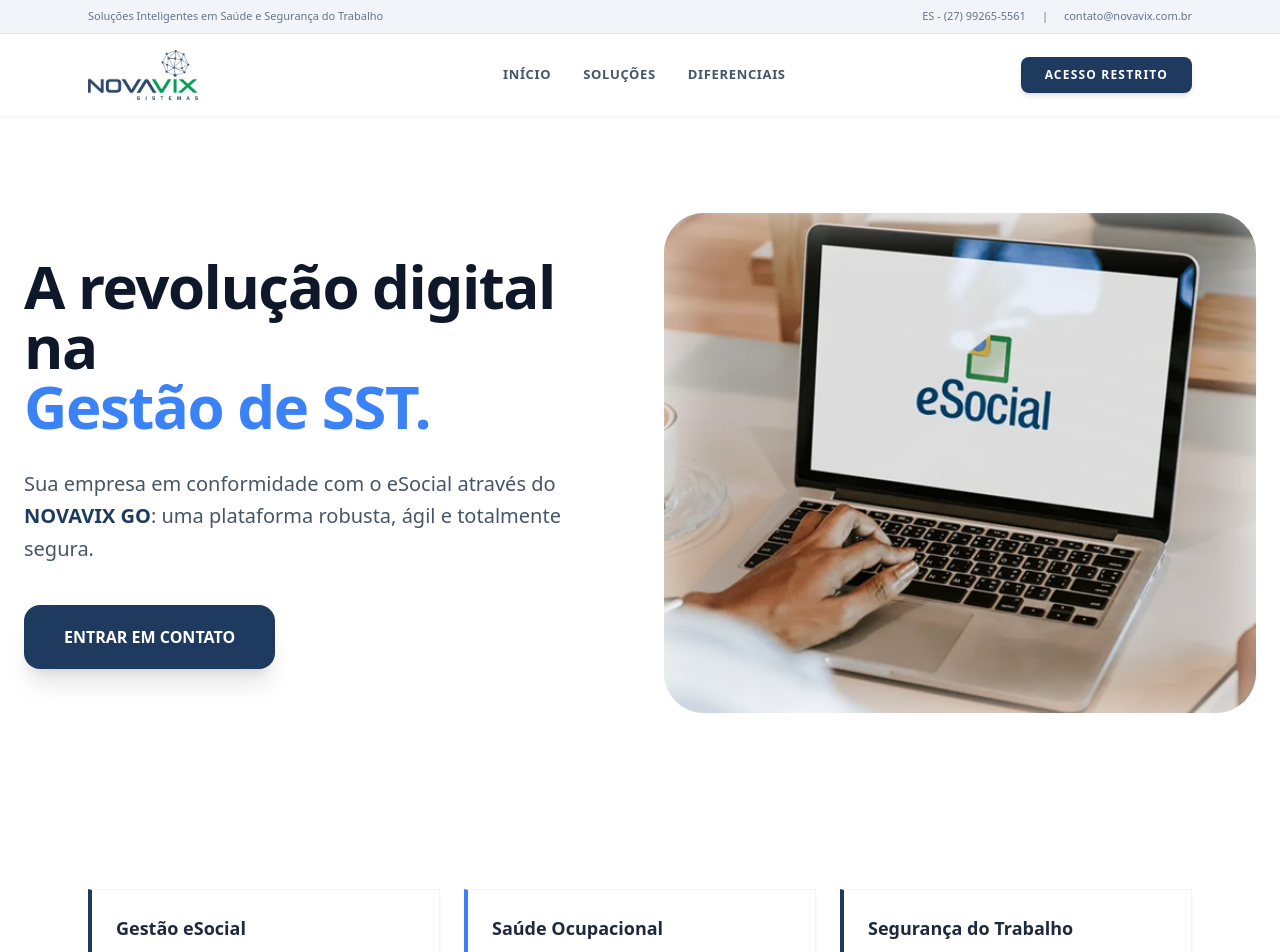
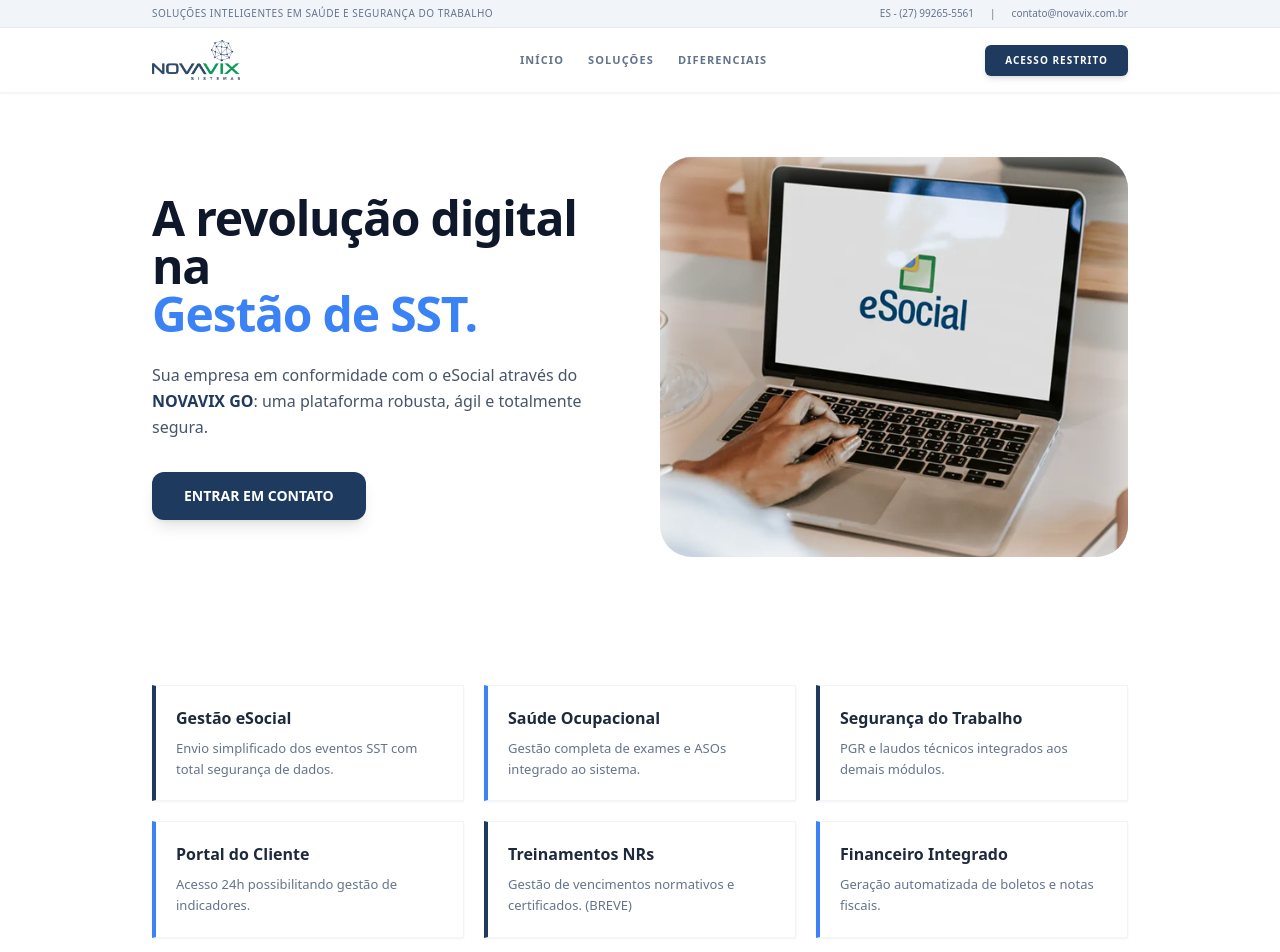
Before and after one commit to InfraNvix/novavix-site, a Next.js app: page / in a window 1280 px wide. Shown: the top 952 px of the page. Built offline with nearby package versions, Linux system fonts and the light colour scheme.

Commit message:
Update page.tsx

```diff
--- a/app/page.tsx
+++ b/app/page.tsx
@@ -7,10 +7,10 @@ export default function HomePage() {
 
   return (
     <div className="min-h-screen bg-white font-sans text-slate-800 overflow-x-hidden">
-      {/* BARRA SUPERIOR */}
-      <div className="bg-slate-100 border-b border-slate-200 py-2 text-[11px] font-medium text-slate-500">
-        <div className="max-w-6xl mx-auto px-6 flex justify-between items-center gap-4">
-          <span className="truncate">Soluções Inteligentes em Saúde e Segurança do Trabalho</span>
+      {/* BARRA SUPERIOR - MAIS COMPACTA */}
+      <div className="bg-slate-100 border-b border-slate-200 py-1.5 text-[10px] font-medium text-slate-500">
+        <div className="max-w-5xl mx-auto px-6 flex justify-between items-center gap-4">
+          <span className="truncate uppercase tracking-wider">Soluções Inteligentes em Saúde e Segurança do Trabalho</span>
           <div className="flex gap-4 shrink-0">
             <span>ES - (27) 99265-5561</span>
             <span className="hidden md:inline">|</span>
@@ -19,10 +19,10 @@ export default function HomePage() {
         </div>
       </div>
 
-      {/* HEADER */}
+      {/* HEADER - ALTURA REDUZIDA */}
       <nav className="bg-white border-b border-slate-100 sticky top-0 z-50 shadow-sm">
-        <div className="max-w-6xl mx-auto px-6 py-4 flex justify-between items-center">
-          <div className="relative w-[180px] h-[50px]">
+        <div className="max-w-5xl mx-auto px-6 py-3 flex justify-between items-center">
+          <div className="relative w-[150px] h-[40px]">
             <Image
               src="/logo-novavix.png"
               alt="Novavix"
@@ -32,7 +32,7 @@ export default function HomePage() {
             />
           </div>
 
-          <div className="hidden lg:flex gap-8 text-[13px] font-bold uppercase tracking-wider text-slate-600">
+          <div className="hidden lg:flex gap-6 text-[11px] font-bold uppercase tracking-widest text-slate-500">
             <Link href="#" className="hover:text-blue-600 transition-colors">Início</Link>
             <Link href="#" className="hover:text-blue-600 transition-colors">Soluções</Link>
             <Link href="#" className="hover:text-blue-600 transition-colors">Diferenciais</Link>
@@ -40,7 +40,7 @@ export default function HomePage() {
 
           <Link
             href="/login"
-            className="text-white px-6 py-2.5 rounded-lg font-bold text-xs uppercase tracking-widest hover:brightness-110 transition-all shadow-md active:scale-95"
+            className="text-white px-5 py-2 rounded-md font-bold text-[10px] uppercase tracking-widest hover:brightness-110 transition-all shadow-md active:scale-95"
             style={{ backgroundColor: azulNovavix }}
           >
             Acesso Restrito
@@ -48,24 +48,24 @@ export default function HomePage() {
         </div>
       </nav>
 
-      {/* HERO SECTION - FOCO NA IMAGEM OPERACIONAL */}
-      <section className="relative bg-white py-16 lg:py-24 overflow-hidden">
-        <div className="max-w-7xl mx-auto px-6 grid lg:grid-cols-2 gap-12 items-center">
+      {/* HERO SECTION - ESCALADA PARA ~85% */}
+      <section className="relative bg-white py-12 lg:py-16 overflow-hidden">
+        <div className="max-w-5xl mx-auto px-6 grid lg:grid-cols-2 gap-10 items-center">
 
           <div className="z-10">
-            <h1 className="text-5xl lg:text-6xl font-extrabold leading-[1.05] mb-8 text-slate-900 tracking-tight">
+            <h1 className="text-4xl lg:text-5xl font-extrabold leading-[1.1] mb-6 text-slate-900 tracking-tight">
               A revolução digital na <br />
               <span style={{ color: azulClaro }}>Gestão de SST.</span>
             </h1>
-            <p className="text-xl text-slate-600 mb-10 max-w-xl leading-relaxed font-medium">
+            <p className="text-base text-slate-600 mb-8 max-w-md leading-relaxed">
               Sua empresa em conformidade com o eSocial através do <strong style={{ color: azulNovavix }}>NOVAVIX GO</strong>: uma plataforma robusta, ágil e totalmente segura.
             </p>
-            <div className="flex flex-wrap gap-4">
+            <div className="flex flex-wrap gap-3">
               <Link
                 href="https://wa.me/5527992655561?text=Olá, gostaria de entrar em contato sobre o NOVAVIX GO."
                 target="_blank"
                 rel="noopener noreferrer"
-                className="text-white px-10 py-5 rounded-2xl font-bold text-base uppercase transition-all shadow-xl hover:-translate-y-1 active:scale-95"
+                className="text-white px-8 py-3.5 rounded-xl font-bold text-sm uppercase transition-all shadow-lg hover:-translate-y-1 active:scale-95"
                 style={{ backgroundColor: azulNovavix }}
               >
                 Entrar em Contato
@@ -73,46 +73,48 @@ export default function HomePage() {
             </div>
           </div>
 
-          {/* IMAGEM SEM BORDAS E COM ESMAECIMENTO */}
-          <div className="relative group overflow-hidden rounded-[40px] transition-all duration-700 hover:shadow-2xl">
-              <div className="relative w-full h-[350px] md:h-[500px] mask-gradient">
+          {/* IMAGEM COM MÁSCARA DE ESMAECIMENTO */}
+          <div className="relative group overflow-hidden rounded-[32px] transition-all duration-700">
+              <div className="relative w-full h-[300px] md:h-[400px]">
                 <Image
-                  src="/logo-novavix-branca.png" // Nome do arquivo .png que você subiu
+                  src="/logo-novavix-branca.png"
                   alt="Sistema NOVAVIX GO"
                   fill
                   className="object-cover object-center transition-transform group-hover:scale-105 duration-700"
                   priority
                 />
-                {/* Efeito de esmaecimento suave nas bordas para aderência ao fundo */}
-                <div className="absolute inset-0 shadow-[inset_0_0_60px_rgba(255,255,255,0.8)] pointer-events-none"></div>
+                {/* Esmaecimento suave nas bordas para integração total ao fundo branco */}
+                <div className="absolute inset-0 pointer-events-none shadow-[inset_0_0_40px_rgba(255,255,255,0.7)]"></div>
               </div>
           </div>
         </div>
       </section>
 
-      {/* SERVIÇOS */}
-      <section className="py-20 max-w-6xl mx-auto px-6">
-        <div className="grid md:grid-cols-2 lg:grid-cols-3 gap-6">
+      {/* SERVIÇOS - GRID MAIS COMPACTO */}
+      <section className="py-16 max-w-5xl mx-auto px-6">
+        <div className="grid md:grid-cols-3 gap-5">
           {[
             { t: "Gestão eSocial", d: "Envio simplificado dos eventos SST com total segurança de dados." },
-            { t: "Saúde Ocupacional", d: "Gestão completa de exames, ASOs e PCMSO integrado ao sistema." },
-            { t: "Segurança do Trabalho", d: "PGR completo e laudos técnicos integrados aos demais módulos." },
-            { t: "Portal do Cliente", d: "Acesso 24h a documentos possibilitando gestão de indicadores." },
-            { t: "Treinamentos NRs", d: "Controle de vencimentos normativos e certificados. (EM DESENVOLVIMENTO)" },
-            { t: "Financeiro Integrado", d: "Módulo financeiro com geração automatizada de boletos e notas." }
+            { t: "Saúde Ocupacional", d: "Gestão completa de exames e ASOs integrado ao sistema." },
+            { t: "Segurança do Trabalho", d: "PGR e laudos técnicos integrados aos demais módulos." },
+            { t: "Portal do Cliente", d: "Acesso 24h possibilitando gestão de indicadores." },
+            { t: "Treinamentos NRs", d: "Gestão de vencimentos normativos e certificados. (BREVE)" },
+            { t: "Financeiro Integrado", d: "Geração automatizada de boletos e notas fiscais." }
           ].map((item, i) => (
-            <div key={i} className="bg-white p-6 border border-slate-100 shadow-sm hover:shadow-md transition-shadow border-l-4" style={{ borderLeftColor: i % 2 === 0 ? azulNovavix : azulClaro }}>
-              <h3 className="text-lg font-bold mb-3 text-slate-800">{item.t}</h3>
-              <p className="text-slate-500 text-sm leading-relaxed">{item.d}</p>
+            <div key={i} className="bg-white p-5 border border-slate-100 shadow-sm hover:shadow-md transition-shadow border-l-4" style={{ borderLeftColor: i % 2 === 0 ? azulNovavix : azulClaro }}>
+              <h3 className="text-base font-bold mb-2 text-slate-800">{item.t}</h3>
+              <p className="text-slate-500 text-[13px] leading-relaxed">{item.d}</p>
             </div>
           ))}
         </div>
       </section>
 
-      {/* RODAPÉ */}
-      <footer className="bg-slate-900 text-white py-12 px-6">
-        <div className="max-w-6xl mx-auto text-center text-slate-500 text-xs font-medium border-t border-slate-800 pt-8">
-          © 2026 NOVAVIX SISTEMAS. Todos os direitos reservados.
+      {/* RODAPÉ DISCRETO */}
+      <footer className="bg-slate-900 text-white py-10 px-6">
+        <div className="max-w-5xl mx-auto text-center">
+            <p className="text-slate-500 text-[10px] font-bold uppercase tracking-[0.3em]">
+                © 2026 NOVAVIX SISTEMAS. Todos os direitos reservados.
+            </p>
         </div>
       </footer>
     </div>
```
